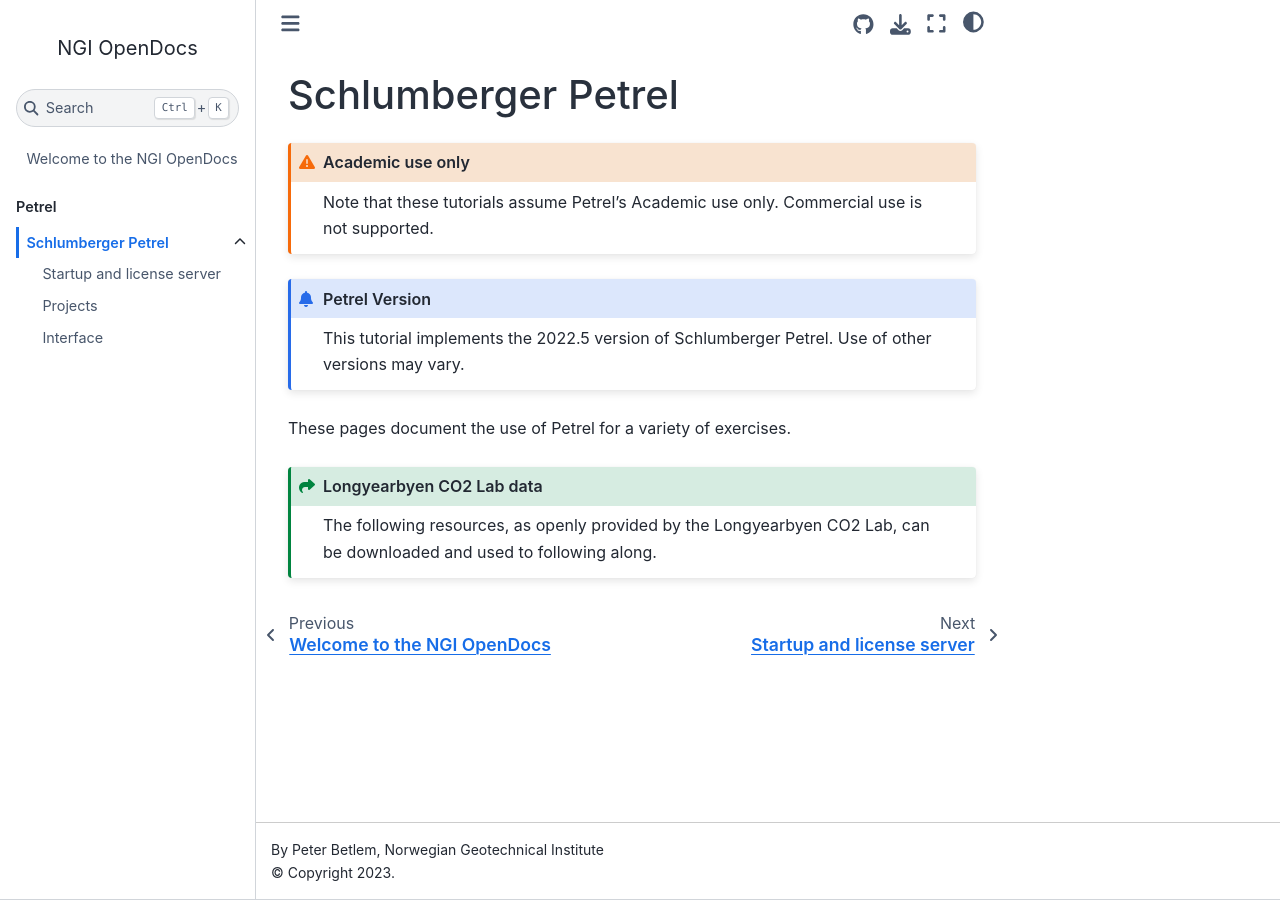
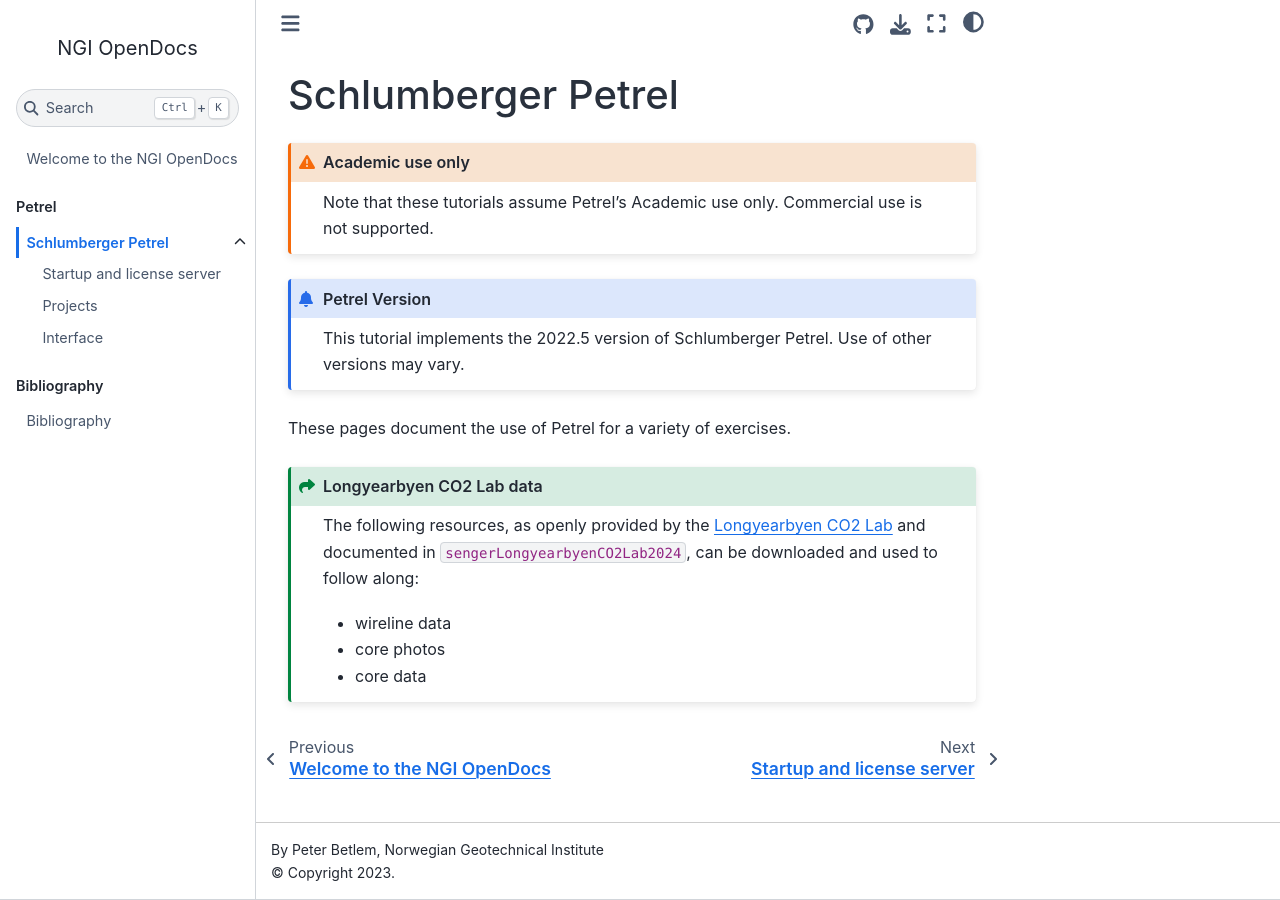
Before and after one commit to norwegian-geotechnical-institute/opendocs, a Jupyter Book: the page built from petrel/00_intro.md, in a window 1280 px wide. Built offline with Jupyter Book 1.0.4 settings and Sphinx 7.4.7 and the Sphinx Book theme 1.1.4, drawn with Linux system fonts in a browser that asks for light colours; cross-references to code outside the pages are shown as plain code.

Commit message:
added references + follow-along data

````diff
--- a/_toc.yml
+++ b/_toc.yml
@@ -12,3 +12,6 @@ parts:
         - file: petrel/01_startup.md
         - file: petrel/02_project-management.md
         - file: petrel/03_interface.md
+  - caption: Bibliography
+    chapters:
+    - file: bibliography.md
--- a/petrel/00_intro.md
+++ b/petrel/00_intro.md
@@ -19,6 +19,10 @@ These pages document the use of Petrel for a variety of exercises.
 ```{admonition} Longyearbyen CO2 Lab data
 :class: seealso
 
-The following resources, as openly provided by the Longyearbyen CO2 Lab, can be downloaded and used to following along.
+The following resources, as openly provided by the [Longyearbyen CO2 Lab](https://zenodo.org/communities/lybco2lab) and documented in {cite:t}`sengerLongyearbyenCO2Lab2024`, can be downloaded and used to follow along:
+
+- wireline data
+- core photos
+- core data
 
 ```
--- a/references.bib
+++ b/references.bib
@@ -0,0 +1,12 @@
+@article{sengerLongyearbyenCO2Lab2024,
+  title = {Longyearbyen {{CO2}} Lab Project -- from a Vision of a {{CO2-neutral}} Svalbard to a Geoscience Data Eldorado},
+  author = {Senger, Kim and Betlem, Peter and Braathen, Alvar and Olaussen, Snorre and Sand, Gunnar},
+  year = {2024},
+  month = aug,
+  journal = {Arctic Science},
+  publisher = {NRC Research Press},
+  doi = {10.1139/as-2024-0019},
+  urldate = {2024-09-06},
+  abstract = {The Longyearbyen CO2 lab project was initiated in 2006 by the University Centre in Svalbard (UNIS) to establish whether subsurface storage of locally produced CO2 is feasible. Over a decade of drilling operations and geoscientific research concluded that the subsurface was suitable for storing the CO2 generated from the local power plant. The geological ingredients for successful CO2 storage are in place, comprising a ca. 300 m thick, sandstone-dominated reservoir rock capped by an impermeable mudstone-dominated succession. No CO2 was ever injected for storage in Svalbard for economic and political reasons. However, the project generated a wealth of new data, some of which proved critical for studies related to CO2 storage elsewhere. The data were also key to the characterization of fluid flow and geothermal potential in Svalbard, deciphering past climatic changes, unravelling past tectonic events, some of relevance for understanding the plate tectonic evolution of the Arctic, as well as updating the global geological timescale. In this contribution, we briefly outline the history and main achievements of the Longyearbyen CO2 lab project, before describing, categorizing and openly sharing the publicly available data from the project, including peer-reviewed publications (123 so far) and theses (18 PhD and 34 MSc).},
+  file = {C:\Users\PBm\Zotero\storage\PLPWBV7K\Senger et al. - 2024 - Longyearbyen CO2 lab project – from a vision of a CO2-neutral Svalbard to a geoscience data eldorado.pdf}
+}
````
Also changed, not shown: bibliography.md (added, +4 -0 lines).
